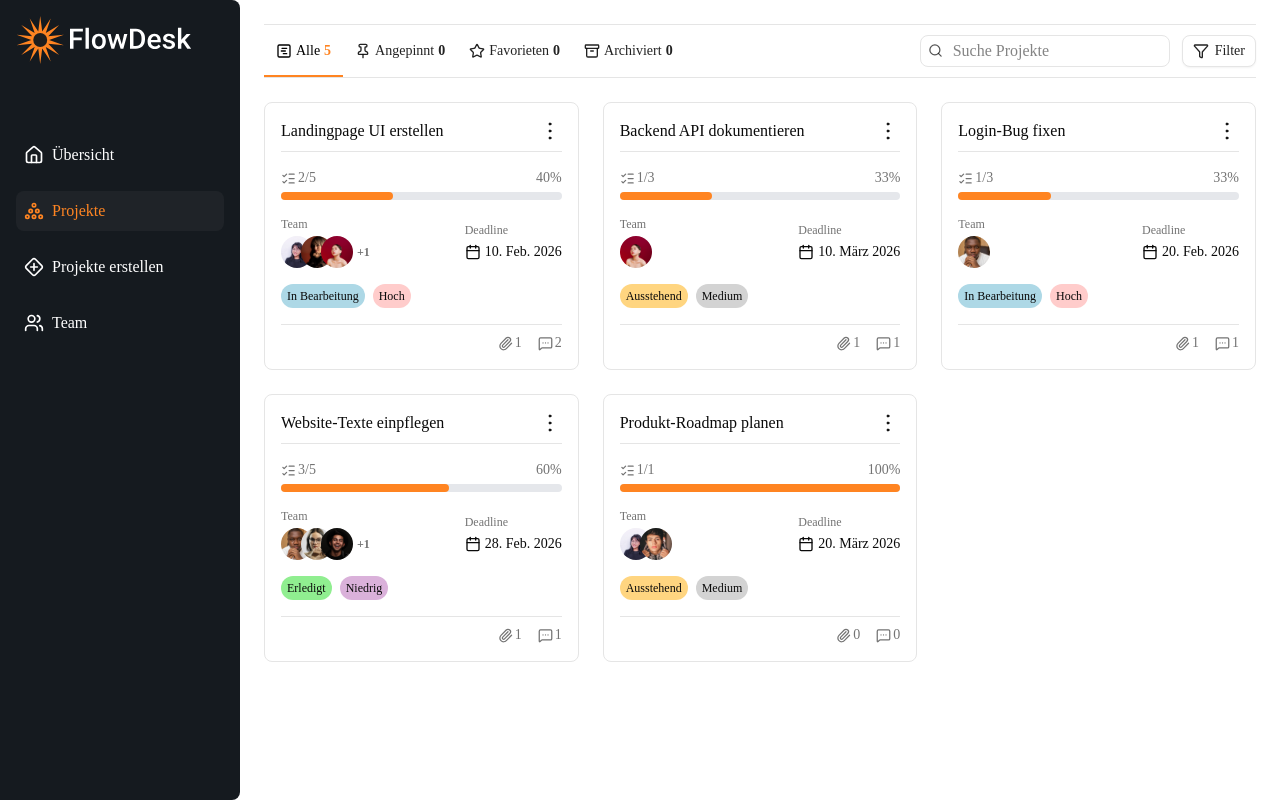
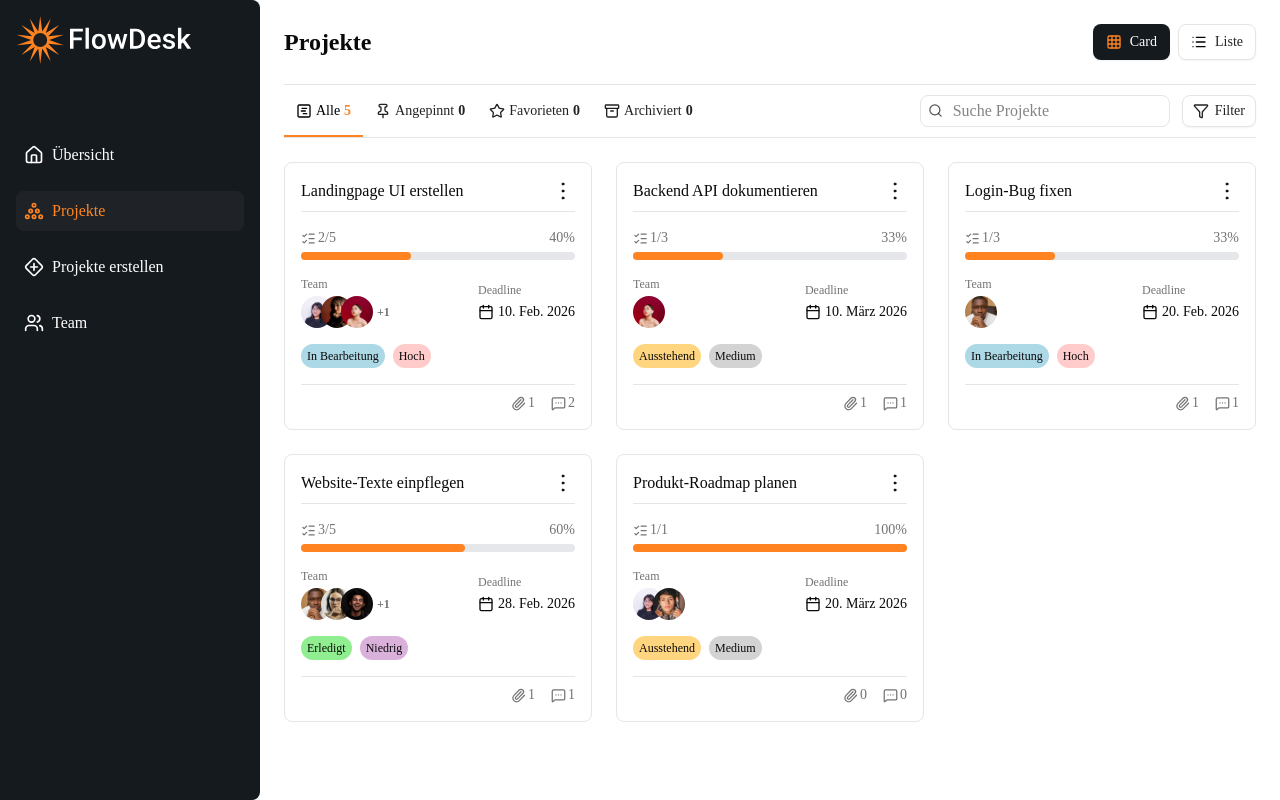
Before and after one commit to Marvin348/flowdesk, a React (Vite) app: page /projects in a window 1280 px wide. Built offline with nearby package versions, Linux system fonts and the light colour scheme; a web font is replaced by a local one.

Commit message:
implemented card and list layout

```diff
--- a/src/components/Searchbar.tsx
+++ /dev/null
@@ -1,2 +0,0 @@
-const Searchbar = () => {};
-export default Searchbar;
--- a/src/components/layout/Sidebar.tsx
+++ b/src/components/layout/Sidebar.tsx
@@ -27,7 +27,7 @@ const Sidebar = ({ onOpen, onClose }: SidebarProps) => {
       ></div>
 
       <nav
-        className={`fixed top-0 bottom-0 bg-surface p-4 rounded-r-md transform duration-300 ease-in-out z-100 w-60 ${onOpen ? "translate-x-0" : "-translate-x-full"} lg:static lg:min-h-screen lg:translate-x-0`}
+        className={`fixed top-0 bottom-0 bg-surface p-4 rounded-r-md transform duration-300 ease-in-out z-100 w-65 ${onOpen ? "translate-x-0" : "-translate-x-full"} lg:static lg:min-h-screen lg:translate-x-0`}
       >
         <div className="flex justify-end lg:hidden">
           <Button
--- /dev/null
+++ b/src/components/projects/view-controls/ViewToggle.tsx
@@ -0,0 +1,34 @@
+import { Button } from "@/components/ui/button";
+import type { View } from "@/pages/ProjectsPage";
+import { List, Grid3x3 } from "lucide-react";
+
+type ViewToggleProps = {
+  value: View;
+  onChange: (next: View) => void;
+};
+
+const ViewToggle = ({ value, onChange }: ViewToggleProps) => {
+  return (
+    <div>
+      <Button
+        onClick={() => onChange("card")}
+        variant="outline"
+        className="mr-2"
+        data-state={value === "card" ? "active" : "inactive"}
+      >
+        <Grid3x3 stroke={value === "card" ? "#FF8421" : "black"} />
+        Card
+      </Button>
+
+      <Button
+        onClick={() => onChange("list")}
+        variant="outline"
+        data-state={value === "list" ? "active" : "inactive"}
+      >
+        <List stroke={value === "list" ? "#FF8421" : "black"} />
+        Liste
+      </Button>
+    </div>
+  );
+};
+export default ViewToggle;
--- a/src/components/ui/button.tsx
+++ b/src/components/ui/button.tsx
@@ -9,11 +9,11 @@ const buttonVariants = cva(
   {
     variants: {
       variant: {
-        default: "bg-surface text-primary-foreground hover:bg-primary/90",
+        default: "bg-surface text-primary-foreground hover:bg-surface/95",
         destructive:
           "bg-destructive text-white hover:bg-destructive/90 focus-visible:ring-destructive/20 dark:focus-visible:ring-destructive/40 dark:bg-destructive/60",
         outline:
-          "border bg-background text-foreground/70 shadow-xs hover:text-black dark:bg-input/30 dark:border-input dark:hover:bg-input/50",
+          "border bg-background text-foreground/90 shadow-xs font-normal hover:text-black dark:bg-input/30 dark:border-input dark:hover:bg-input/50 data-[state=active]:bg-surface data-[state=active]:text-white data-[state=active]:border-transparent",
         secondary:
           "bg-secondary text-secondary-foreground hover:bg-secondary/80",
         ghost:
--- a/src/pages/ProjectsPage.tsx
+++ b/src/pages/ProjectsPage.tsx
@@ -7,9 +7,14 @@ import { useState } from "react";
 import { useFilterProjects } from "@/hooks/useFilterProjects";
 import { useProjectsSummary } from "@/hooks/useProjectsSummary";
 import { useProjectsWithMeta } from "@/hooks/useProjectsWithMeta";
+import ViewToggle from "@/components/projects/view-controls/ViewToggle";
+
+export type View = "card" | "list";
+const defaultView: View = "card";
 
 const ProjectsPage = () => {
   const [filterDrawerOpen, setFilterDrawerOpen] = useState(false);
+  const [cardView, setCardView] = useState<View>(defaultView);
 
   const searchQuery = useAppStore((state) => state.searchQuery);
   const filter = useAppStore((state) => state).filter;
@@ -21,11 +26,22 @@ const ProjectsPage = () => {
   const filteredProjects = useFilterProjects(searchedProjects, filter);
 
   console.log("projectsWithMeta", projectsWithMeta);
+  console.log(cardView);
 
   return (
     <>
+      <div className="mb-6 flex items-center justify-between">
+        <h2 className="text-2xl font-semibold">Projekte</h2>
+        <div>
+          <ViewToggle value={cardView} onChange={setCardView} />
+        </div>
+      </div>
+
       <div className="mb-6">
-        <FilterPanel onOpen={() => setFilterDrawerOpen(true)} projectSummary={projectSummary} />
+        <FilterPanel
+          onOpen={() => setFilterDrawerOpen(true)}
+          projectSummary={projectSummary}
+        />
       </div>
 
       <FilterDrawer
@@ -33,7 +49,9 @@ const ProjectsPage = () => {
         isOpen={filterDrawerOpen}
       />
 
-      <div className="grid grid-cols-1 sm:grid-cols-2 xl:grid-cols-3 gap-6">
+      <div
+        className={`grid  gap-6 ${cardView === defaultView ? "grid-cols-1 sm:grid-cols-2 xl:grid-cols-3" : "grid-cols-1"}`}
+      >
         <ProjectList projects={filteredProjects} />
       </div>
     </>
```
